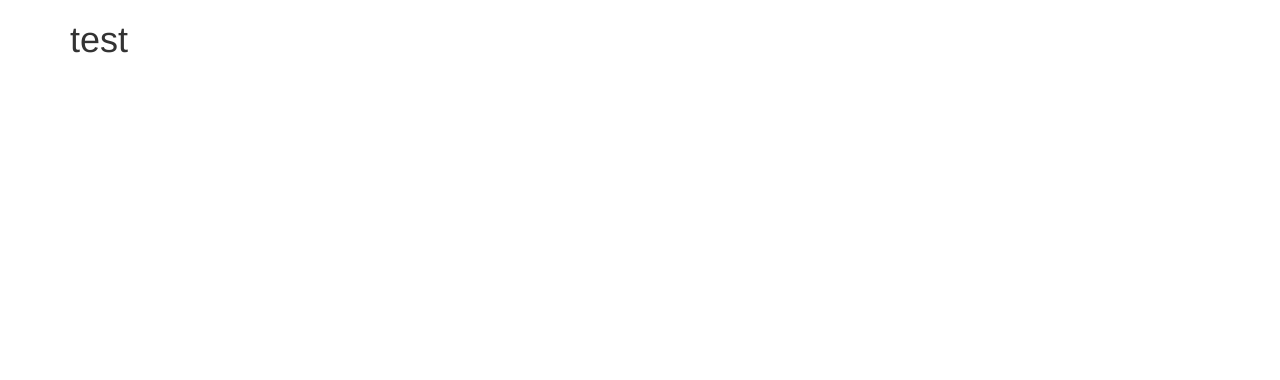
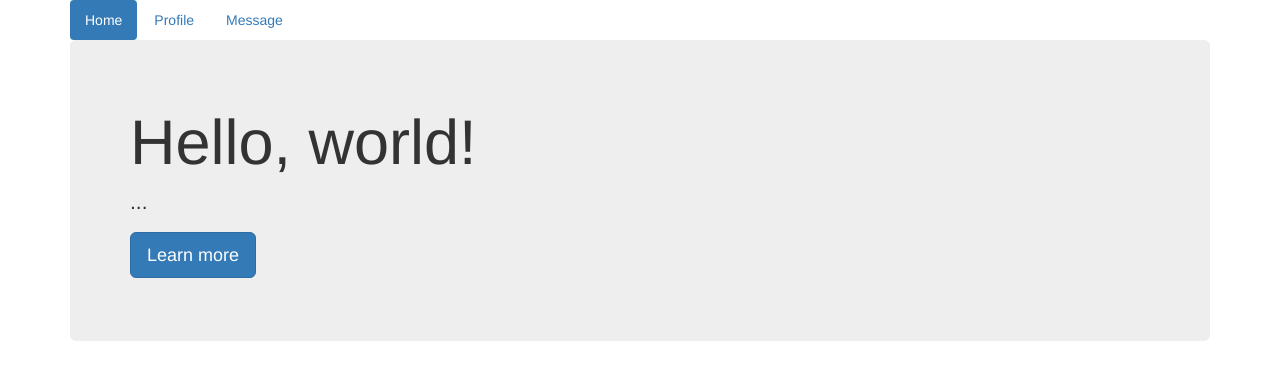
Before and after one commit to Vaqueton/practice-day3, a plain HTML site: page index.html in a window 1280 px wide. Drawn offline with Linux system fonts and the light colour scheme.

Commit message:
going over bootstrap

```diff
--- a/index.html
+++ b/index.html
@@ -9,7 +9,28 @@
     <link rel="stylesheet" href="css/styles.css">
 </head>
 <body>
-    <div class="container">
-    <h1>test</h1>
+     <div class="container">
+         <div class="row">
+                <div class="col-md-12">
+                    <ul class="nav nav-pills">
+                        <li class="active" role="presentation">
+                            <a href="" alt="this is my list">Home</a>
+                        </li>
+                        <li role="presentation">
+                            <a href="" alt="this is my list">Profile</a>
+                        </li>
+                        <li role="presentation">
+                            <a href="" alt="this is my list">Message</a>
+                        </li>
+                    </ul>
+
+                </div>
+
+         </div>
+         <div class="jumbotron">
+                <h1>Hello, world!</h1>
+                <p>...</p>
+                <p><a class="btn btn-primary btn-lg" href="#" role="button">Learn more</a></p>
+              </div>
 </body>
 </html>
```
